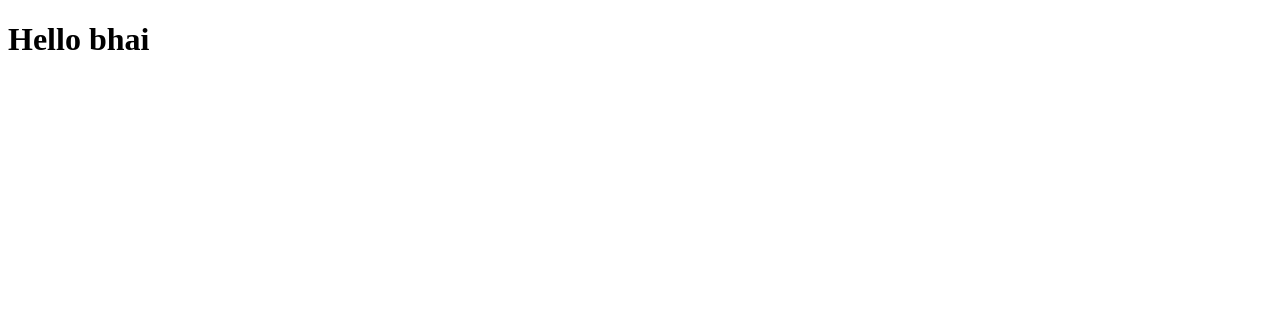
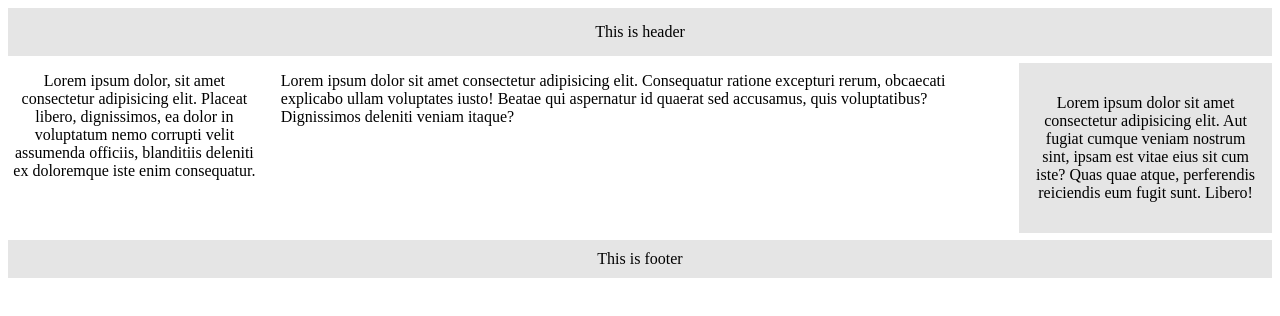
Before and after one commit to arjun2302/projectProtien, a website: page index.html in a window 1280 px wide. Drawn offline with Linux system fonts and the light colour scheme.

Commit message:
blueprint

```diff
--- /dev/null
+++ b/css/app.css
@@ -0,0 +1,28 @@
+*{
+    box-sizing: border-box;
+}
+.leftbar{
+    float:left;
+    width:20%;
+    text-align:center;
+}
+.content{
+    float:left;
+    width:60%;
+    padding:0 20px;
+}
+.rightbar{
+    background-color:#e5e5e5;
+    float:left;
+    width:20%;
+    padding:15px;
+    margin-top:7px;
+    text-align:center;
+}
+
+@media only screen and (max-width:620px) {
+    /* For mobile phones: */
+    .leftbar, .content, .rightbar {
+      width:100%;
+    }
+  }
--- a/index.html
+++ b/index.html
@@ -3,10 +3,23 @@
 <head>
     <meta charset="UTF-8">
     <meta name="viewport" content="width=device-width, initial-scale=1.0">
+    <link rel="stylesheet" href="css/app.css">
     <title>Document</title>
 </head>
 <body>
-    <h1>Hello bhai</h1>
+    <div class="header" style="background-color:#e5e5e5;padding:15px;text-align:center;">This is header</div>
+    <div class="middlebody" style="overflow:auto">
+        <div class="leftbar">
+            <p>Lorem ipsum dolor, sit amet consectetur adipisicing elit. Placeat libero, dignissimos, ea dolor in voluptatum nemo corrupti velit assumenda officiis, blanditiis deleniti ex doloremque iste enim consequatur.</p>
+        </div>
+        <div class="content">
+            <p>Lorem ipsum dolor sit amet consectetur adipisicing elit. Consequatur ratione excepturi rerum, obcaecati explicabo ullam voluptates iusto! Beatae qui aspernatur id quaerat sed accusamus, quis voluptatibus? Dignissimos deleniti veniam itaque?</p>
+        </div>
+        <div class="rightbar">
+            <p>Lorem ipsum dolor sit amet consectetur adipisicing elit. Aut fugiat cumque veniam nostrum sint, ipsam est vitae eius sit cum iste? Quas quae atque, perferendis reiciendis eum fugit sunt. Libero!</p>
+        </div>
+    </div>
+    <div class="footer" style="background-color:#e5e5e5;text-align:center;padding:10px;margin-top:7px;">This is footer</div>
 </body>
-<script src="app.js"></script>
+<script src="js/app.js"></script>
 </html>
```
Also changed, not shown: js/app.js (renamed from app.js).
